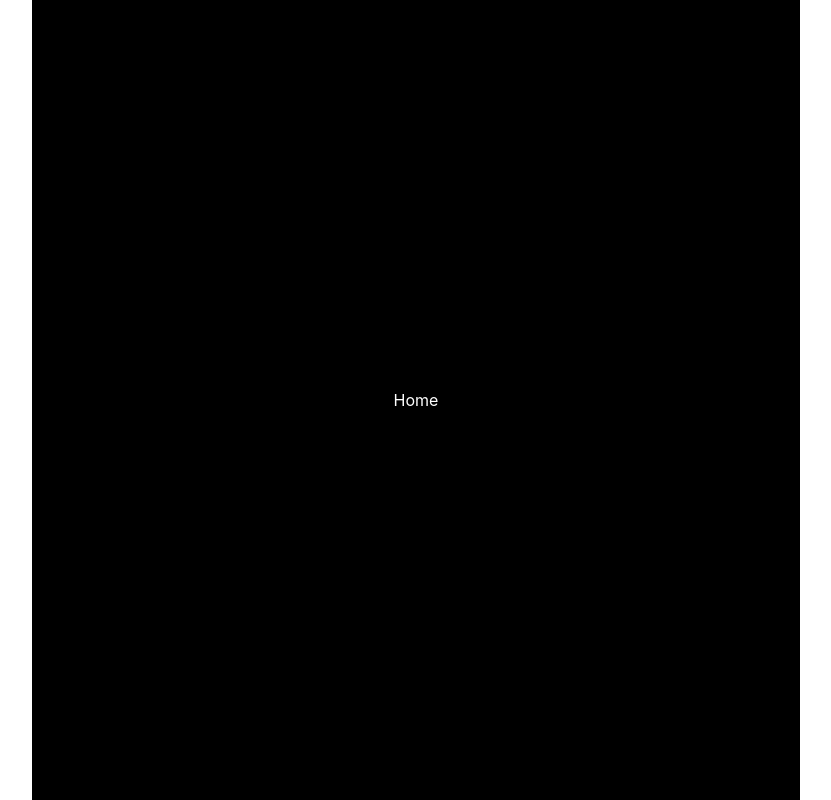
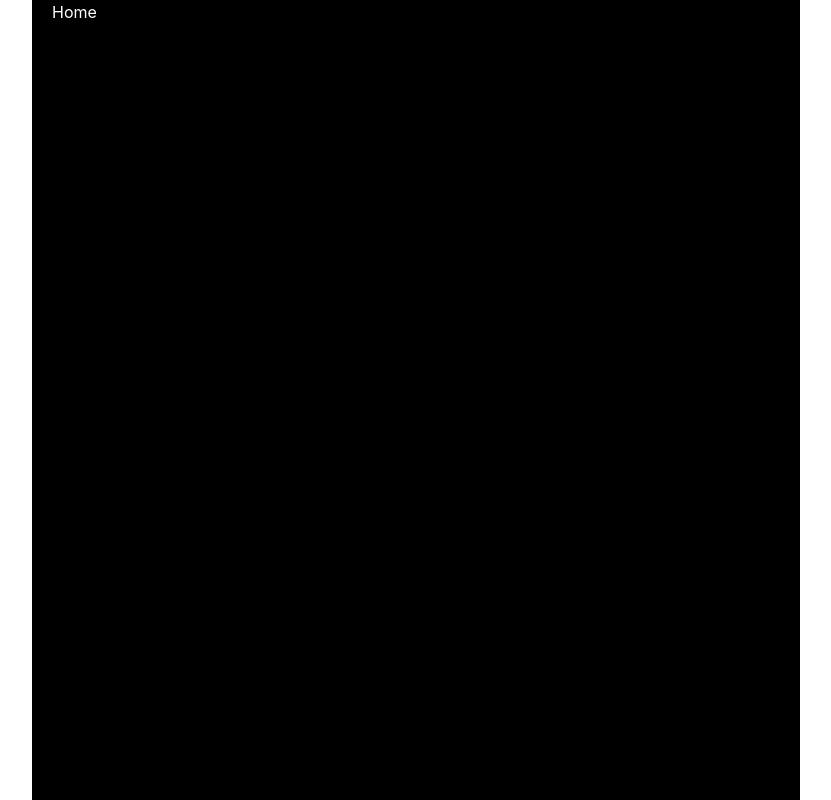
Before and after one commit to KNU-PBL/PBL-web, a React (Create React App) app: page / in a window 1280 px wide. Shown: the whole page, without its empty margins (224-1055 px from the left). Built offline with nearby package versions, Linux system fonts and the light colour scheme; a web font is replaced by a local one.

Commit message:
style: 컨테이너 정렬 삭제

```diff
--- a/src/styles/Container.js
+++ b/src/styles/Container.js
@@ -2,8 +2,6 @@ import styled from "styled-components";
 
 const Container = styled.div`
   display: flex;
-  justify-content: center;
-  align-items: center;
   height: 100vh;
   width: 100%;
   max-width: 1200px;
```
